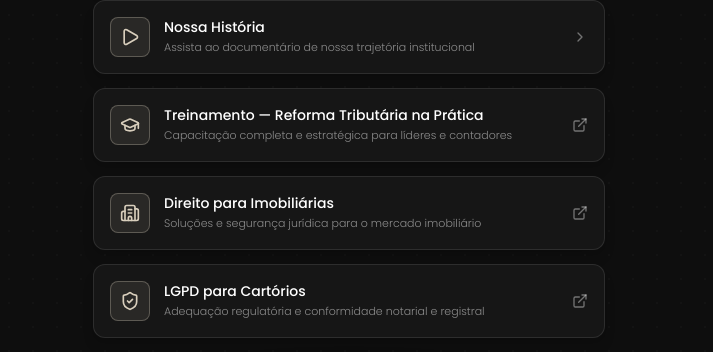
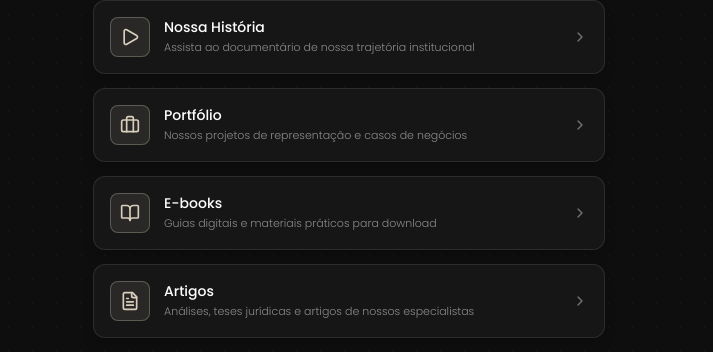
Before and after one commit to paranhosmkt/GDRsite, a React (Vite) app: page /#/bio in a window 1280 px wide. Shown: the part 573-925 px from the top of the page, without its empty margins (291-1004 px from the left). Built offline with nearby package versions, Linux system fonts and the light colour scheme; no server answers; a web font is replaced by a local one.

Commit message:
feat: enhance navigation and section deep-linking
- Implement category filtering in the Blog component via URL params/hash.
- Improve `scrollToSection` reliability with persistent retries to handle layout shifts.
- Update BioPage links to integrate internal resources and portfolio navigation.

```diff
--- a/src/components/Blog.tsx
+++ b/src/components/Blog.tsx
@@ -1,15 +1,41 @@
 import React, { useState, useEffect } from "react";
-import { Link } from "react-router-dom";
+import { Link, useLocation } from "react-router-dom";
 import { BookOpen, FileCode, Play, Award, Volume2, Newspaper, ChevronRight, X } from "lucide-react";
 import { getMaterials, SanityMaterial } from "../lib/sanity";
 
 export default function Blog() {
+  const location = useLocation();
   const [activeCategory, setActiveCategory] = useState<string>("all");
   const [activeSubcategory, setActiveSubcategory] = useState<string>("all");
   const [currentPage, setCurrentPage] = useState<number>(1);
   const [resources, setResources] = useState<SanityMaterial[]>([]);
   const [activeVideo, setActiveVideo] = useState<string | null>(null);
   const itemsPerPage = 9;
+
+  useEffect(() => {
+    // Check search params or hash for category
+    const searchParams = new URLSearchParams(location.search);
+    const catParam = searchParams.get("categoria") || searchParams.get("category") || searchParams.get("tag") || searchParams.get("tipo");
+    const hashParam = location.hash ? location.hash.replace("#", "").toLowerCase() : null;
+
+    const targetCat = catParam || hashParam;
+    if (targetCat) {
+      const normalized = targetCat.toLowerCase();
+      if (["artigos", "ebooks", "noticias", "palestras", "videos", "all"].includes(normalized)) {
+        setActiveCategory(normalized);
+      } else if (normalized === "ebook" || normalized === "e-book" || normalized === "e-books") {
+        setActiveCategory("ebooks");
+      } else if (normalized === "artigo") {
+        setActiveCategory("artigos");
+      } else if (normalized === "noticia" || normalized === "notícias") {
+        setActiveCategory("noticias");
+      } else if (normalized === "palestra") {
+        setActiveCategory("palestras");
+      } else if (normalized === "video" || normalized === "vídeos" || normalized === "vídeo") {
+        setActiveCategory("videos");
+      }
+    }
+  }, [location]);
 
   useEffect(() => {
     getMaterials().then((data) => {
--- a/src/pages/BioPage.tsx
+++ b/src/pages/BioPage.tsx
@@ -3,10 +3,11 @@ import { Link } from "react-router-dom";
 import {
   MessageCircle,
   Play,
-  GraduationCap,
+  Briefcase,
+  BookOpen,
+  FileText,
   Building2,
   ShieldCheck,
-  HeartPulse,
   Globe,
   ExternalLink,
   X,
@@ -83,12 +84,28 @@ export default function BioPage() {
       isVideoPopup: true,
     },
     {
-      id: "reforma-tributaria",
-      title: "Treinamento — Reforma Tributária na Prática",
-      subtitle: "Capacitação completa e estratégica para líderes e contadores",
-      url: "https://reformacurso-qmleduhm.manus.space/",
-      icon: GraduationCap,
-      isExternal: true,
+      id: "portfolio",
+      title: "Portfólio",
+      subtitle: "Nossos projetos de representação e casos de negócios",
+      url: "/#portfolio",
+      icon: Briefcase,
+      isExternal: false,
+    },
+    {
+      id: "ebooks",
+      title: "E-books",
+      subtitle: "Guias digitais e materiais práticos para download",
+      url: "/materiais?categoria=ebooks",
+      icon: BookOpen,
+      isExternal: false,
+    },
+    {
+      id: "artigos",
+      title: "Artigos",
+      subtitle: "Análises, teses jurídicas e artigos de nossos especialistas",
+      url: "/materiais?categoria=artigos",
+      icon: FileText,
+      isExternal: false,
     },
     {
       id: "direito-imobiliarias",
@@ -104,14 +121,6 @@ export default function BioPage() {
       subtitle: "Adequação regulatória e conformidade notarial e registral",
       url: "https://lgpdcartorios-2dvm6src.manus.space",
       icon: ShieldCheck,
-      isExternal: true,
-    },
-    {
-      id: "defesa-hospitalar",
-      title: "Defesa Estratégica Hospitalar",
-      subtitle: "Assessoria consultiva e contenciosa para área da saúde",
-      url: "https://gdrdefesa-fw9axszp.manus.space",
-      icon: HeartPulse,
       isExternal: true,
     },
     {
@@ -264,12 +273,41 @@ export default function BioPage() {
               );
             }
 
+            if (!item.isExternal) {
+              return (
+                <Link
+                  key={item.id}
+                  to={item.url}
+                  className="w-full group block relative overflow-hidden rounded-xl p-4 transition-all duration-300 transform hover:-translate-y-0.5 shadow-lg border bg-[#161616] hover:bg-[#1c1c1c] border-white/10 hover:border-gdr-beige/60"
+                >
+                  <div className="flex items-center justify-between">
+                    <div className="flex items-center space-x-3.5 min-w-0">
+                      <div className="w-10 h-10 rounded-lg flex items-center justify-center shrink-0 transition-all duration-300 group-hover:scale-105 bg-gdr-beige/10 border border-gdr-beige/30 text-gdr-beige group-hover:bg-gdr-beige group-hover:text-gdr-dark">
+                        <Icon className="w-5 h-5" />
+                      </div>
+                      <div className="min-w-0">
+                        <span className="text-sm font-medium text-white group-hover:text-gdr-beige transition-colors block truncate">
+                          {item.title}
+                        </span>
+                        {item.subtitle && (
+                          <p className="text-[11px] text-white/50 font-light truncate mt-0.5">
+                            {item.subtitle}
+                          </p>
+                        )}
+                      </div>
+                    </div>
+                    <ChevronRight className="w-4 h-4 text-white/40 group-hover:text-gdr-beige group-hover:translate-x-1 transition-all shrink-0 ml-2" />
+                  </div>
+                </Link>
+              );
+            }
+
             return (
               <a
                 key={item.id}
                 href={item.url}
-                target={item.isExternal ? "_blank" : "_self"}
-                rel={item.isExternal ? "noopener noreferrer" : ""}
+                target="_blank"
+                rel="noopener noreferrer"
                 className={`w-full group block relative overflow-hidden rounded-xl p-4 transition-all duration-300 transform hover:-translate-y-0.5 shadow-lg border ${
                   item.featured
                     ? "bg-gradient-to-r from-emerald-950/60 to-[#161616] border-emerald-500/40 hover:border-emerald-400"
--- a/src/pages/HomePage.tsx
+++ b/src/pages/HomePage.tsx
@@ -8,14 +8,14 @@ import Portfolio from "../components/Portfolio";
 import KeyFeatures from "../components/KeyFeatures";
 import ContactForm from "../components/ContactForm";
 
-export const scrollToSection = (sectionId: string) => {
+export const scrollToSection = (sectionId: string, smooth: boolean = true) => {
   const targetElement = document.getElementById(sectionId);
   if (targetElement) {
     const elementPosition = targetElement.getBoundingClientRect().top + window.scrollY;
-    const offsetPosition = elementPosition - 85; // header height offset
+    const offsetPosition = Math.max(0, elementPosition - 85); // header height offset
     window.scrollTo({
       top: offsetPosition,
-      behavior: "smooth",
+      behavior: smooth ? "smooth" : "auto",
     });
   }
 };
@@ -26,13 +26,24 @@ export default function HomePage() {
   useEffect(() => {
     if (location.hash) {
       const id = location.hash.replace("#", "");
-      setTimeout(() => {
-        scrollToSection(id);
-      }, 100);
+
+      // Perform initial scroll and follow-up adjustments to counter layout shifts from async Sanity data
+      scrollToSection(id, false);
+
+      const timeouts = [
+        setTimeout(() => scrollToSection(id, true), 150),
+        setTimeout(() => scrollToSection(id, true), 450),
+        setTimeout(() => scrollToSection(id, true), 900),
+        setTimeout(() => scrollToSection(id, true), 1600),
+      ];
+
+      return () => {
+        timeouts.forEach(clearTimeout);
+      };
     } else {
       window.scrollTo(0, 0);
     }
-  }, [location]);
+  }, [location.pathname, location.hash]);
 
   return (
     <main>
```
